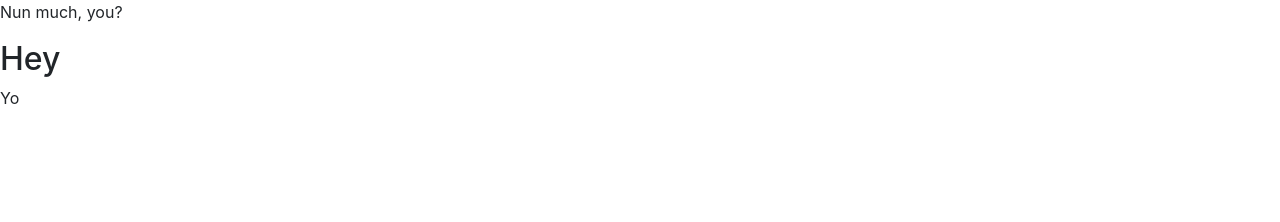
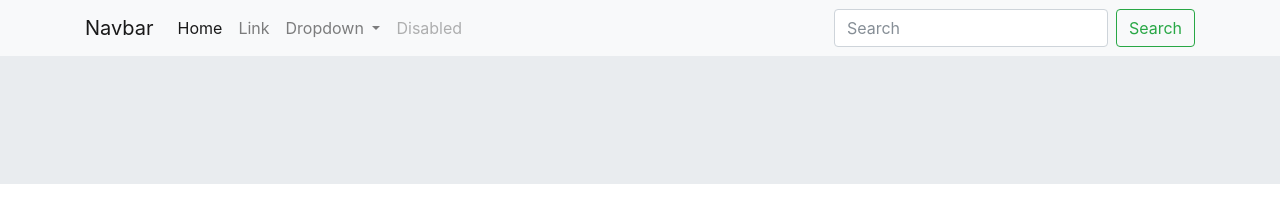
Before and after one commit to rturk1/rachelmariaturk.com, a plain HTML site: page index.html in a window 1280 px wide. Drawn offline with nearby package versions, Linux system fonts and the light colour scheme.

Commit message:
Add navbar

```diff
--- /dev/null
+++ b/css/main.css
@@ -0,0 +1,3 @@
+.jumbotron {
+	border-radius: 0px;
+}
--- a/index.html
+++ b/index.html
@@ -1,14 +1,52 @@
 <html>
 	<head>
 		<link rel="stylesheet" href="https://maxcdn.bootstrapcdn.com/bootstrap/4.0.0-beta.2/css/bootstrap.min.css" integrity="sha384-PsH8R72JQ3SOdhVi3uxftmaW6Vc51MKb0q5P2rRUpPvrszuE4W1povHYgTpBfshb" crossorigin="anonymous">
+		<link rel="stylesheet" href="./css/main.css">
 		<script src="https://code.jquery.com/jquery-3.2.1.slim.min.js" integrity="sha384-KJ3o2DKtIkvYIK3UENzmM7KCkRr/rE9/Qpg6aAZGJwFDMVNA/GpGFF93hXpG5KkN" crossorigin="anonymous"></script>
 		<script src="https://cdnjs.cloudflare.com/ajax/libs/popper.js/1.12.3/umd/popper.min.js" integrity="sha384-vFJXuSJphROIrBnz7yo7oB41mKfc8JzQZiCq4NCceLEaO4IHwicKwpJf9c9IpFgh" crossorigin="anonymous"></script>
 		<script src="https://maxcdn.bootstrapcdn.com/bootstrap/4.0.0-beta.2/js/bootstrap.min.js" integrity="sha384-alpBpkh1PFOepccYVYDB4do5UnbKysX5WZXm3XxPqe5iKTfUKjNkCk9SaVuEZflJ" crossorigin="anonymous"></script>
 		<title>Rachel Turk</title>
 	</head>
 	<body>
-		<p>Nun much, you?</p>
-		<h2>Hey</h2>
-		<p>Yo</p>
+		<nav class="navbar navbar-expand-lg navbar-light bg-light">
+			<div class="container">
+				<a class="navbar-brand" href="#">Navbar</a>
+				<button class="navbar-toggler" type="button" data-toggle="collapse" data-target="#navbarSupportedContent" aria-controls="navbarSupportedContent" aria-expanded="false" aria-label="Toggle navigation">
+					<span class="navbar-toggler-icon"></span>
+				</button>
+
+				<div class="collapse navbar-collapse" id="navbarSupportedContent">
+					<ul class="navbar-nav mr-auto">
+						<li class="nav-item active">
+							<a class="nav-link" href="#">Home <span class="sr-only">(current)</span></a>
+						</li>
+						<li class="nav-item">
+							<a class="nav-link" href="#">Link</a>
+						</li>
+						<li class="nav-item dropdown">
+							<a class="nav-link dropdown-toggle" href="#" id="navbarDropdown" role="button" data-toggle="dropdown" aria-haspopup="true" aria-expanded="false">
+								Dropdown
+							</a>
+							<div class="dropdown-menu" aria-labelledby="navbarDropdown">
+								<a class="dropdown-item" href="#">Action</a>
+								<a class="dropdown-item" href="#">Another action</a>
+								<div class="dropdown-divider"></div>
+								<a class="dropdown-item" href="#">Something else here</a>
+							</div>
+						</li>
+						<li class="nav-item">
+							<a class="nav-link disabled" href="#">Disabled</a>
+						</li>
+					</ul>
+					<form class="form-inline my-2 my-lg-0">
+						<input class="form-control mr-sm-2" type="search" placeholder="Search" aria-label="Search">
+						<button class="btn btn-outline-success my-2 my-sm-0" type="submit">Search</button>
+					</form>
+				</div>
+			</div>
+		</nav>
+
+		<div class="jumbotron">
+		</div>
 	</body>
 </html>
```
